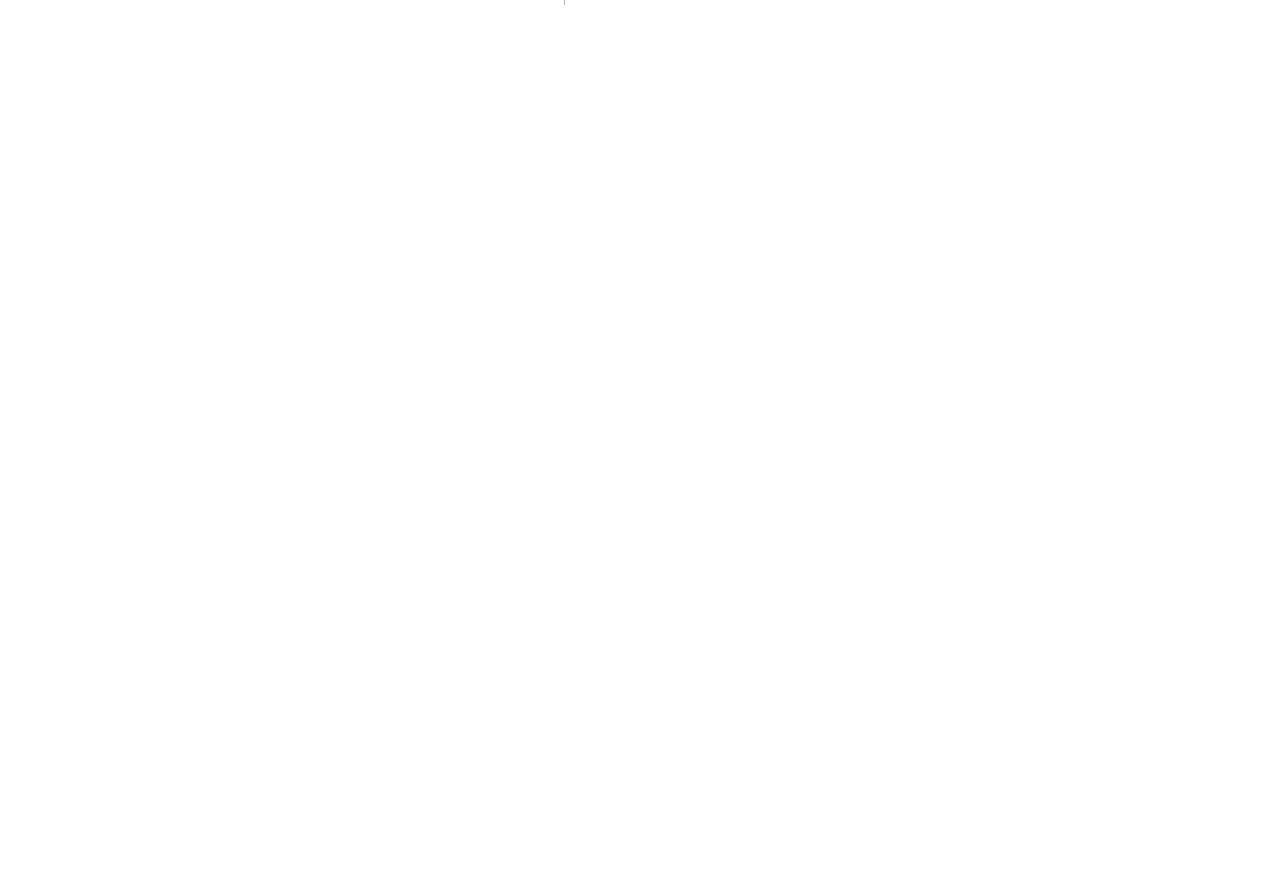
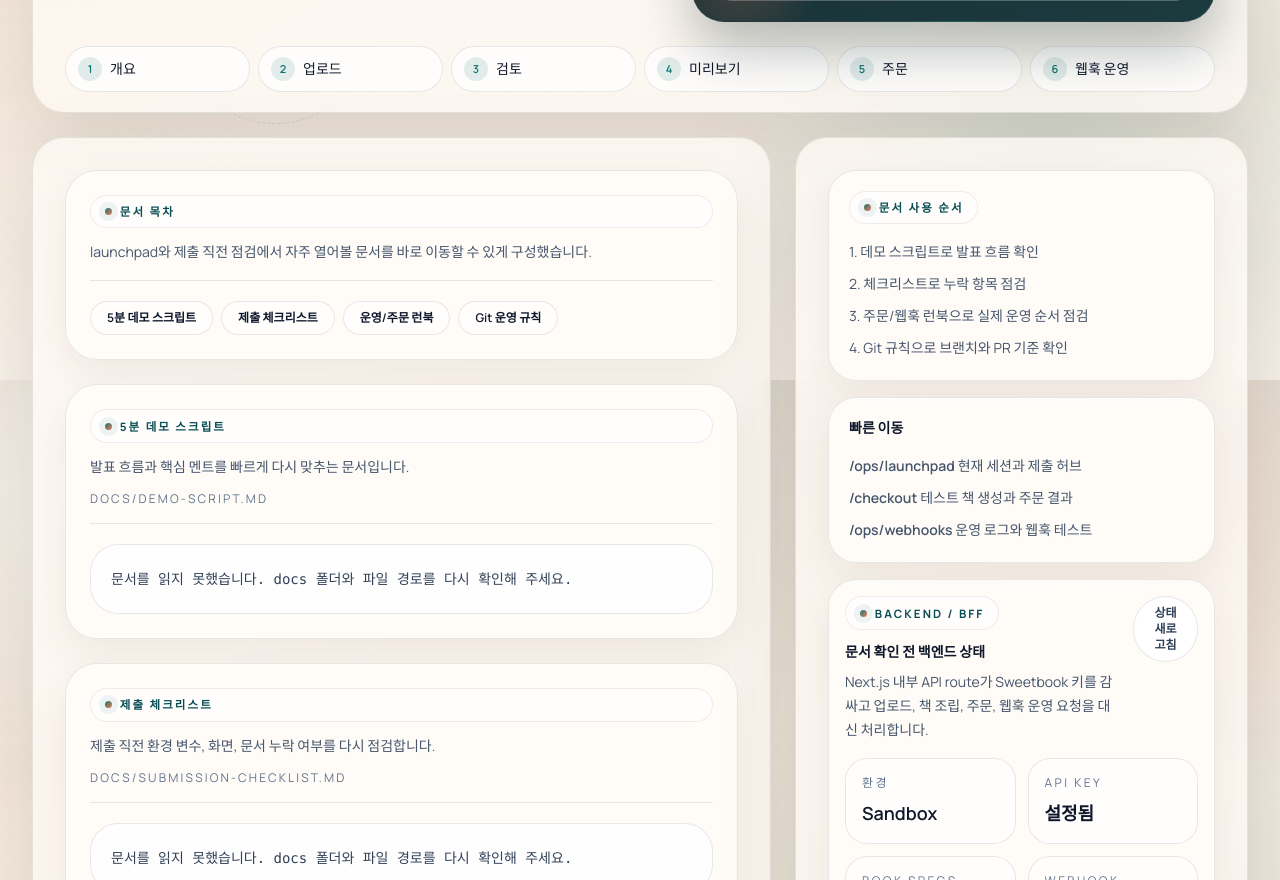
Before and after one commit to Fharena/sweet_book_fharena, a Next.js app: page /ops/docs in a window 1280 px wide. Before the commit this address had no page. Shown: the part 420-1300 px from the top of the page. Before the commit the page ends 800 px from the top, so only its background shows below. Built offline with nearby package versions, Linux system fonts and the light colour scheme; no server answers.

Commit message:
feat: 앱 내부 문서 허브와 운영 동선 정리

```diff
--- /dev/null
+++ b/src/app/ops/docs/page.tsx
@@ -0,0 +1,148 @@
+import { readFileSync } from "node:fs";
+import path from "node:path";
+
+import Link from "next/link";
+
+import { AppShell } from "@/components/app-shell";
+import { BackendHealthCard } from "@/components/backend-health-card";
+
+type DocSection = {
+  id: string;
+  title: string;
+  description: string;
+  fileName: string;
+};
+
+const docSections: DocSection[] = [
+  {
+    id: "demo-script",
+    title: "5분 데모 스크립트",
+    description: "발표 흐름과 핵심 멘트를 빠르게 다시 맞추는 문서입니다.",
+    fileName: "demo-script.md",
+  },
+  {
+    id: "submission-checklist",
+    title: "제출 체크리스트",
+    description: "제출 직전 환경 변수, 화면, 문서 누락 여부를 다시 점검합니다.",
+    fileName: "submission-checklist.md",
+  },
+  {
+    id: "operations-runbook",
+    title: "운영/주문 런북",
+    description: "실제 주문과 웹훅 운영 검증 순서를 따라갈 때 쓰는 문서입니다.",
+    fileName: "operations-order-runbook.md",
+  },
+  {
+    id: "git-rules",
+    title: "Git 운영 규칙",
+    description: "작업 브랜치와 기준 PR, merge 기준을 고정한 문서입니다.",
+    fileName: "git-operation-rules.md",
+  },
+];
+
+function readDocContent(fileName: string) {
+  const filePath = path.join(process.cwd(), "docs", fileName);
+
+  try {
+    return readFileSync(filePath, "utf8");
+  } catch {
+    return "문서를 읽지 못했습니다. docs 폴더와 파일 경로를 다시 확인해 주세요.";
+  }
+}
+
+export default function OpsDocsPage() {
+  const sections = docSections.map((section) => ({
+    ...section,
+    content: readDocContent(section.fileName),
+  }));
+
+  return (
+    <AppShell
+      eyebrow="운영 문서"
+      title="발표와 제출 문서를 앱 안에서 바로 확인합니다."
+      description="launchpad에서 연결되는 발표, 제출, 주문 운영 문서를 한 화면에 모았습니다. 브라우저 안에서 바로 열어보고 데모 직전 점검 기준으로 쓸 수 있습니다."
+      aside={
+        <div className="space-y-4">
+          <article className="soft-card rounded-[28px] p-5">
+            <p className="section-kicker">문서 사용 순서</p>
+            <ol className="mt-4 space-y-2 text-sm leading-6 text-slate-600">
+              <li>1. 데모 스크립트로 발표 흐름 확인</li>
+              <li>2. 체크리스트로 누락 항목 점검</li>
+              <li>3. 주문/웹훅 런북으로 실제 운영 순서 점검</li>
+              <li>4. Git 규칙으로 브랜치와 PR 기준 확인</li>
+            </ol>
+          </article>
+
+          <article className="soft-card rounded-[28px] p-5">
+            <p className="text-sm font-semibold text-slate-900">빠른 이동</p>
+            <div className="mt-4 space-y-2 text-sm leading-6 text-slate-600">
+              <p>
+                <Link href="/ops/launchpad" className="font-semibold text-[var(--accent)]">
+                  /ops/launchpad
+                </Link>
+                {" "}현재 세션과 제출 허브
+              </p>
+              <p>
+                <Link href="/checkout" className="font-semibold text-[var(--accent)]">
+                  /checkout
+                </Link>
+                {" "}테스트 책 생성과 주문 결과
+              </p>
+              <p>
+                <Link href="/ops/webhooks" className="font-semibold text-[var(--accent)]">
+                  /ops/webhooks
+                </Link>
+                {" "}운영 로그와 웹훅 테스트
+              </p>
+            </div>
+          </article>
+
+          <BackendHealthCard title="문서 확인 전 백엔드 상태" compact />
+        </div>
+      }
+    >
+      <div className="space-y-6">
+        <section className="soft-card rounded-[32px] p-6">
+          <div className="flex flex-col gap-3 border-b border-[var(--line)] pb-4">
+            <p className="section-kicker">문서 목차</p>
+            <p className="text-sm leading-6 text-slate-600">
+              launchpad와 제출 직전 점검에서 자주 열어볼 문서를 바로 이동할 수 있게 구성했습니다.
+            </p>
+          </div>
+
+          <div className="mt-5 flex flex-wrap gap-2">
+            {sections.map((section) => (
+              <Link
+                key={section.id}
+                href={`#${section.id}`}
+                className="rounded-full border border-[var(--line)] bg-white/82 px-4 py-2 text-xs font-semibold text-slate-700 transition hover:border-slate-400"
+              >
+                {section.title}
+              </Link>
+            ))}
+          </div>
+        </section>
+
+        {sections.map((section) => (
+          <section
+            key={section.id}
+            id={section.id}
+            className="soft-card rounded-[32px] p-6 scroll-mt-24"
+          >
+            <div className="flex flex-col gap-3 border-b border-[var(--line)] pb-4">
+              <p className="section-kicker">{section.title}</p>
+              <p className="text-sm leading-6 text-slate-600">{section.description}</p>
+              <p className="text-xs uppercase tracking-[0.18em] text-slate-500">
+                docs/{section.fileName}
+              </p>
+            </div>
+
+            <pre className="mt-5 overflow-x-auto rounded-[28px] border border-[var(--line)] bg-[rgba(255,255,255,0.84)] px-5 py-5 text-sm leading-7 text-slate-700 whitespace-pre-wrap break-words">
+              {section.content}
+            </pre>
+          </section>
+        ))}
+      </div>
+    </AppShell>
+  );
+}
--- a/src/components/app-shell.tsx
+++ b/src/components/app-shell.tsx
@@ -25,7 +25,21 @@ export function AppShell({
 }: AppShellProps) {
   const pathname = usePathname();
   const { draft } = useTripDraft();
-  const activeStepIndex = navSteps.findIndex((step) => step.href === pathname);
+  const activeStepIndex = navSteps.findIndex((step) => {
+    if (step.href === pathname) {
+      return true;
+    }
+
+    if (step.href !== "/" && pathname.startsWith(`${step.href}/`)) {
+      return true;
+    }
+
+    if (step.href === "/ops/webhooks" && pathname.startsWith("/ops/")) {
+      return true;
+    }
+
+    return false;
+  });
   const activeStep = activeStepIndex >= 0 ? activeStepIndex + 1 : 1;
   const isDemoSession = isDemoTripDraft(draft);
   const sessionBadgeLabel = draft
--- a/src/components/delivery-hub-client.tsx
+++ b/src/components/delivery-hub-client.tsx
@@ -150,22 +150,22 @@ export function DeliveryHubClient() {
   );
   const docLinks = [
     {
-      href: "/docs/demo-script.md",
+      href: "/ops/docs#demo-script",
       title: "5분 데모 스크립트",
       copy: "발표 순서와 멘트를 빠르게 다시 맞춥니다.",
     },
     {
-      href: "/docs/submission-checklist.md",
+      href: "/ops/docs#submission-checklist",
       title: "제출 체크리스트",
       copy: "누락 항목과 환경 변수, 점검 포인트를 다시 확인합니다.",
     },
     {
-      href: "/docs/operations-order-runbook.md",
+      href: "/ops/docs#operations-runbook",
       title: "운영/주문 런북",
       copy: "실제 주문과 웹훅 검증 순서를 따라갑니다.",
     },
     {
-      href: "/docs/git-operation-rules.md",
+      href: "/ops/docs#git-rules",
       title: "Git 운영 규칙",
       copy: "작업 브랜치와 기준 PR, merge 기준을 다시 확인합니다.",
     },
```
Also changed, not shown: 1 other file (tests, documents, lock files or other folders).
